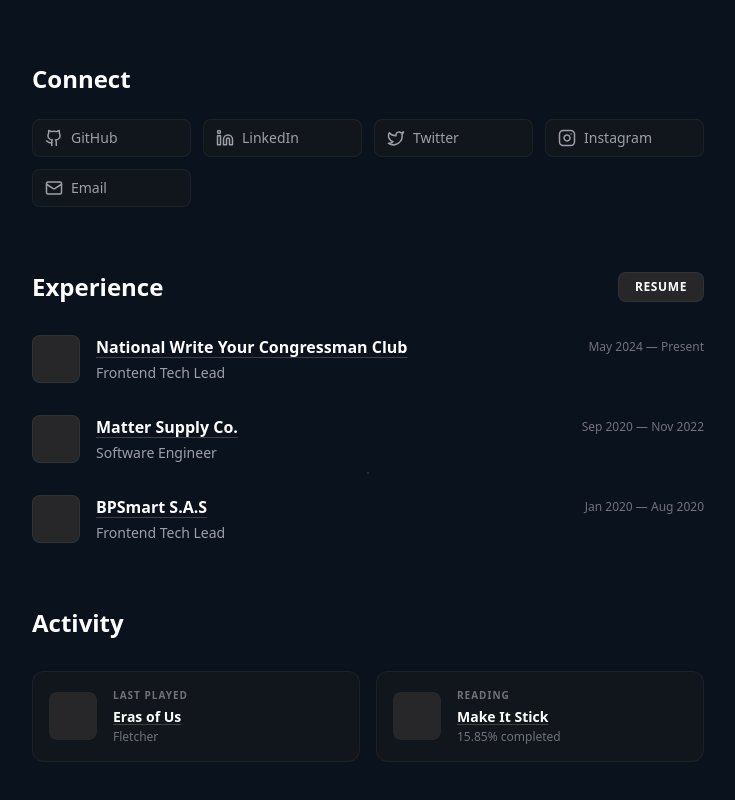
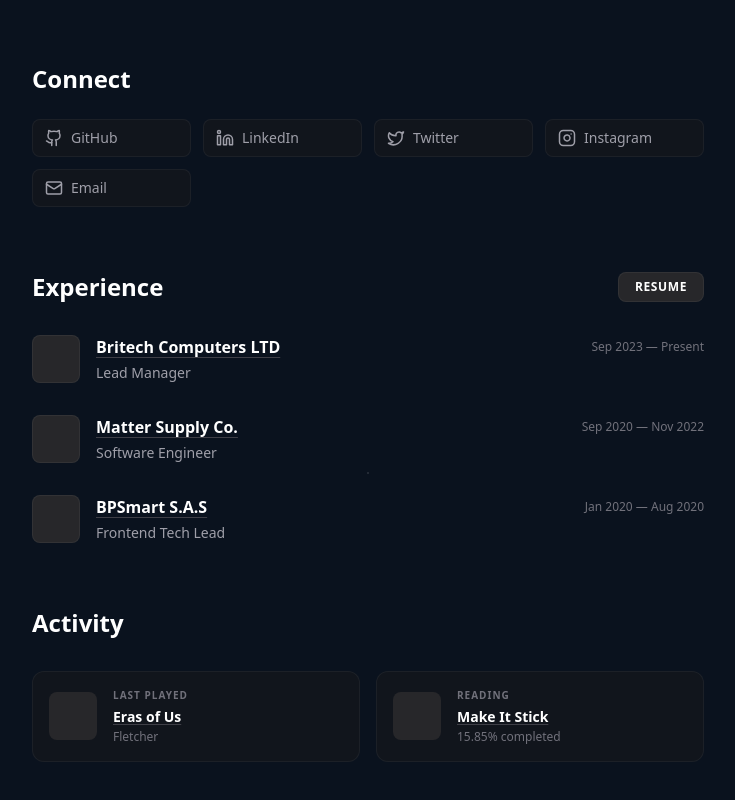
Before and after one commit to mulwacharles/charles-dev, a Next.js app: page / in a window 1280 px wide. Shown: the part 727-1527 px from the top of the page, without its empty margins (272-1007 px from the left). Built offline with nearby package versions, Linux system fonts and the light colour scheme.

Commit message:
Resume Update

```diff
--- a/app/page.tsx
+++ b/app/page.tsx
@@ -50,9 +50,9 @@
 
         <div className="space-y-8">
           <ExperienceItem
-            company="National Write Your Congressman Club"
-            role="Frontend Tech Lead"
-            date="May 2024 — Present"
+            company="Britech Computers LTD"
+            role="Lead Manager"
+            date="Sep 2023 — Present"
           />
           <ExperienceItem
             company="Matter Supply Co."
```
